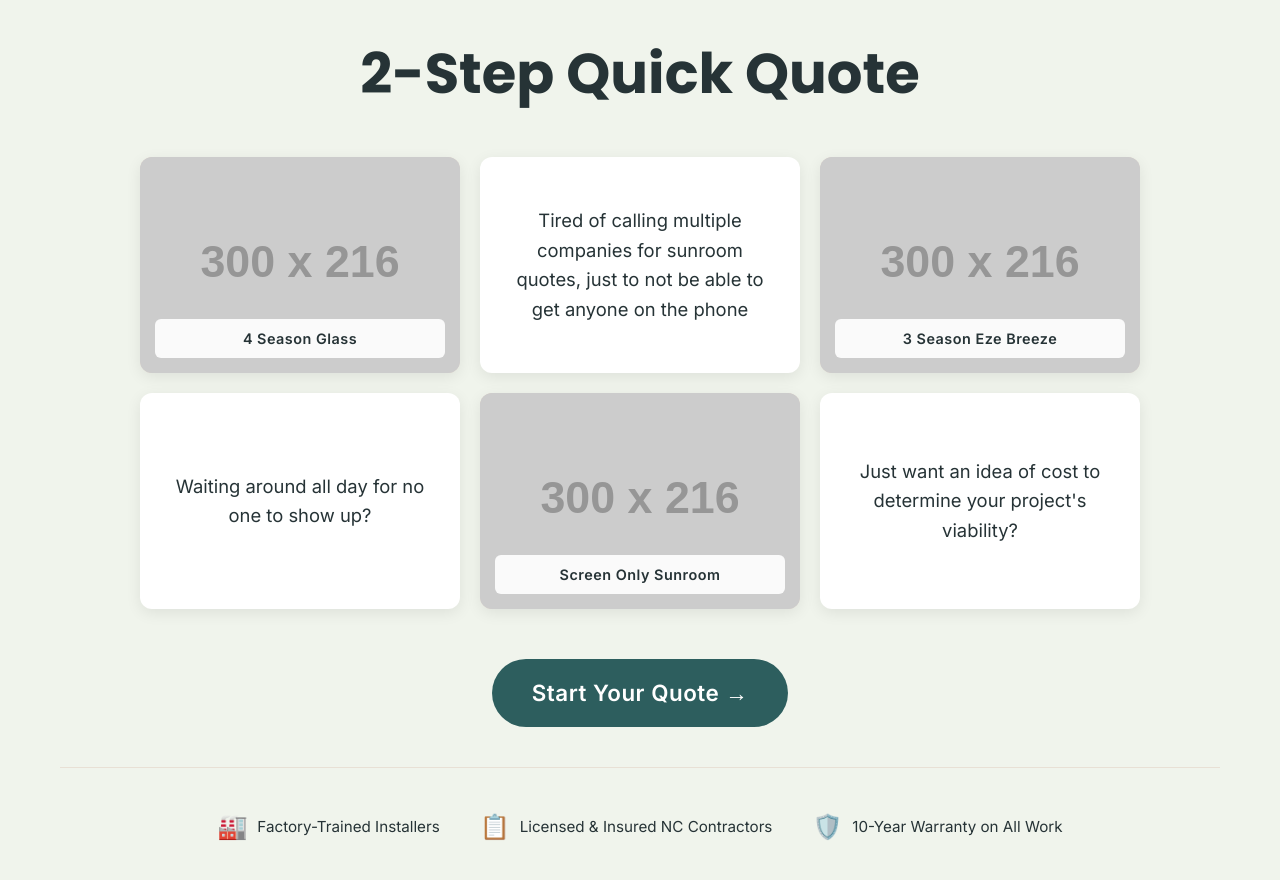
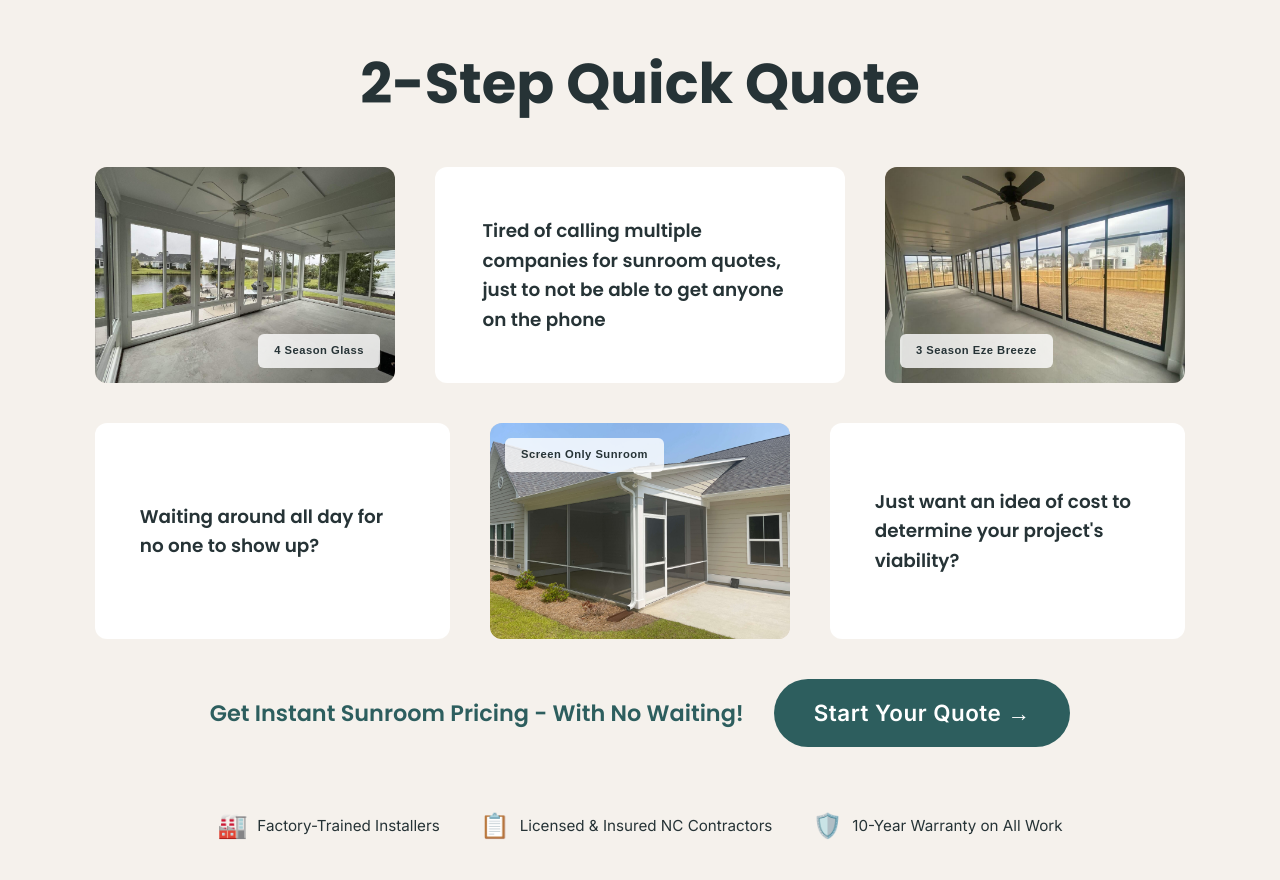
Before and after one commit to stevenecollins/sunroom-calculator, a plain HTML site: page index.html in a window 1280 px wide. Drawn offline with Linux system fonts and the light colour scheme; placeholder pictures from the web are drawn by us.

Commit message:
Finished styling step 1

```diff
--- a/css/styles.css
+++ b/css/styles.css
@@ -12,7 +12,7 @@
 
    Brand Colors:
    B-01 Brand: #2D5E5E
-   B-02 Brand Accent: #F8F1EC
+   B-02 Brand Accent: #F5F1EC
    B-03 Brand Alt: #E6D7CC
    B-04 Brand Alt Accent: #9BA3A3
    ============================================== */
@@ -26,7 +26,7 @@
 body {
 	font-family: "Inter", -apple-system, BlinkMacSystemFont, "Segoe UI", Roboto,
 		"Helvetica Neue", Arial, sans-serif;
-	background-color: #f0f4ec;
+	background-color: #f5f1ec;
 	color: #263336;
 	line-height: 1.6;
 	min-height: 100vh;
@@ -80,7 +80,7 @@ body {
 	font-family: "Poppins", sans-serif;
 	font-size: 2rem;
 	color: #263336;
-	margin-bottom: 30px;
+	margin-bottom: 50px;
 	font-weight: 700;
 	line-height: 1.2;
 }
@@ -103,7 +103,7 @@ body {
 	min-height: 180px;
 	border-radius: 12px;
 	overflow: hidden;
-	box-shadow: 0 4px 15px rgba(0, 0, 0, 0.08);
+	/* box-shadow: 0 4px 15px rgba(0, 0, 0, 0.08); */
 	transition: transform 0.3s ease, box-shadow 0.3s ease;
 }
 
@@ -127,19 +127,26 @@ body {
 
 /* Room Label - Responsive */
 .room-label {
-	font-family: "Inter", sans-serif;
+	font-family: "Poppiins", sans-serif;
 	position: absolute;
 	bottom: 12px;
 	left: 12px;
-	right: 12px;
-	background: rgba(255, 255, 255, 0.9);
+	right: auto; /* Not full width */
+	background: rgba(255, 255, 255, 0.8); /* Keep at 80% */
 	color: #263336;
-	padding: 6px 10px;
+	padding: 6px 12px;
 	border-radius: 6px;
-	font-size: 0.85rem;
+	font-size: 0.7rem;
 	font-weight: 600;
 	text-align: center;
 	letter-spacing: 0.3px;
+	white-space: nowrap; /* Keep text on one line */
+}
+
+/* Test positioning for first image */
+.grid-item[data-mobile-order="1"] .room-label {
+	left: 12px;
+	right: auto;
 }
 
 /* Text Items - Mobile */
@@ -153,10 +160,12 @@ body {
 }
 
 .text-item p {
-	font-size: 1rem;
+	font-family: "Poppins", sans-serif;
+	font-size: 1.2rem;
+	font-weight: 600;
 	color: #263336;
 	line-height: 1.5;
-	text-align: center;
+	text-align: left;
 	max-width: 90%;
 }
 
@@ -165,9 +174,29 @@ body {
 	display: flex;
 	flex-direction: column;
 	gap: 15px;
-	margin-top: 30px;
+	margin-top: 40px;
 	padding-top: 30px;
 	border-top: 1px solid #e8e0d5;
+}
+
+/* Pricing Tagline Section - Mobile First */
+.pricing-tagline-section {
+	display: flex;
+	flex-direction: column;
+	align-items: center;
+	gap: 20px;
+	margin: 40px auto;
+	max-width: 100%;
+}
+
+.pricing-tagline {
+	font-family: "Poppins", sans-serif;
+	font-size: 1.2rem;
+	font-weight: 600;
+	color: #2d5e5e;
+	text-align: center;
+	margin: 0;
+	line-height: 1.4;
 }
 
 .badge {
@@ -584,7 +613,7 @@ body {
 
 .next-steps {
 	text-align: left;
-	background: #f8f1ec;
+	background: #f5f1ec;
 	padding: 30px;
 	border-radius: 8px;
 	margin-bottom: 30px;
@@ -700,31 +729,72 @@ body {
 }
 
 /* ==============================================
-   TABLET LAYOUT (768px and up) - 2x3 Grid
+   SHARED TABLET & DESKTOP STYLES (768px and up)
    ============================================== */
 @media (min-width: 768px) {
+	/* Typography scaling */
+	#screen-landing h1 {
+		font-size: 2.8rem;
+		margin-bottom: 40px;
+	}
+
+	/* Trust badges in a row */
+	.trust-badges {
+		flex-direction: row;
+		justify-content: center;
+		gap: 30px;
+		margin-top: 40px;
+		padding-top: 40px;
+	}
+
+	.badge {
+		font-size: 0.95rem;
+		padding: 0;
+	}
+
+	.badge .icon {
+		font-size: 1.4rem;
+	}
+
+	/* Pricing tagline section - horizontal layout */
+	.pricing-tagline-section {
+		flex-direction: row;
+		justify-content: center;
+		align-items: center;
+		gap: 30px;
+		margin: 50px auto;
+	}
+
+	.pricing-tagline {
+		font-size: 1.3rem;
+		text-align: left;
+		max-width: 350px;
+		line-height: 1.3;
+	}
+}
+
+/* ==============================================
+   TABLET LAYOUT (768px to 1170px) - 2x3 Grid
+   ============================================== */
+@media (min-width: 768px) and (max-width: 1170px) {
 	/* Adjust container for tablet */
 	.container {
 		max-width: 900px;
 		padding: 30px 25px;
 	}
 
-	/* Typography for tablet */
-	#screen-landing h1 {
-		font-size: 2.8rem;
-		margin-bottom: 40px;
+	/* Value Grid - Fixed width, centered */
+	.value-grid {
+		max-width: 684px; /* Exact width: 300 + 40 + 344 */
+		margin: 0 auto 45px; /* Center the grid */
+		gap: 40px;
+		justify-content: center;
+		align-items: flex-start;
 	}
 
-	/* Value Grid - 2 columns for tablet */
-	.value-grid {
-		gap: 20px;
-		margin-bottom: 45px;
-	}
-
-	/* Grid items - 2 per row */
+	/* Grid items - Fixed widths, no grow/shrink */
 	.grid-item {
-		flex: 1 1 calc(50% - 10px); /* 2 columns with gap */
-		min-height: 200px;
+		flex: 0 0 auto; /* Don't grow or shrink */
 	}
 
 	/* Reorder items for tablet layout to match design */
@@ -747,14 +817,19 @@ body {
 		order: 6;
 	} /* "Just want an idea..." text */
 
-	/* Adjust heights for better proportions */
+	/* FIXED WIDTHS - Adaptive design */
 	.image-item {
-		height: 220px;
+		width: 300px; /* Fixed width */
+		height: 200px; /* Fixed height */
 	}
 
 	.text-item {
-		min-height: 220px;
+		width: 344px; /* Fixed width matching design */
+		height: 200px; /* Same height as images */
 		padding: 30px 25px;
+		display: flex;
+		align-items: center;
+		justify-content: center;
 	}
 
 	.text-item p {
@@ -762,113 +837,175 @@ body {
 		line-height: 1.55;
 	}
 
-	/* Room labels slightly larger */
+	/* Room labels - smaller and positioned */
 	.room-label {
-		font-size: 0.9rem;
-		padding: 7px 12px;
-		bottom: 15px;
-		left: 15px;
-		right: 15px;
+		font-size: 0.7rem;
+		padding: 7px 14px;
 	}
 
-	/* Trust badges in a row for tablet */
-	.trust-badges {
-		flex-direction: row;
-		justify-content: center;
-		gap: 30px;
-		margin-top: 40px;
-		padding-top: 40px;
+	/* Tablet positioning for each room label */
+	/* 4 Season Glass - move to right */
+	.grid-item[data-mobile-order="1"] .room-label {
+		left: auto;
+		right: 15px;
+		bottom: 15px;
+		top: auto;
 	}
 
-	.badge {
-		font-size: 0.95rem;
-		padding: 0;
+	/* 3 Season Eze Breeze - stays left */
+	.grid-item[data-mobile-order="3"] .room-label {
+		left: 15px;
+		right: auto;
+		bottom: 15px;
+		top: auto;
 	}
 
-	.badge .icon {
-		font-size: 1.4rem;
+	/* Screen Only Sunroom - move to right and top */
+	.grid-item[data-mobile-order="5"] .room-label {
+		left: auto;
+		right: 15px;
+		bottom: auto;
+		top: 15px;
 	}
 }
 
 /* ==============================================
-   DESKTOP LAYOUT (1024px and up) - 3x2 Grid
+   DESKTOP LAYOUT (1171px and up) - 3x2 Grid
    ============================================== */
-@media (min-width: 1024px) {
+@media (min-width: 1171px) {
 	/* Adjust container for desktop */
 	.container {
 		max-width: 1200px;
+		margin: 0 auto;
 		padding: 40px 20px;
 	}
 
 	/* Typography for desktop */
 	#screen-landing h1 {
 		font-size: 3.5rem;
+		margin-top: 10px;
 		margin-bottom: 50px;
 	}
 
-	/* Value Grid - 3 columns for desktop */
+	/* Value Grid - Fixed width, centered */
 	.value-grid {
-		max-width: 1000px;
-		margin: 0 auto 50px;
+		max-width: 1090px; /* Exact width for desktop layout */
+		margin: 0 auto; /* Remove bottom margin - controlled by pricing section */
+		gap: 40px;
+		justify-content: center;
 	}
 
-	/* Grid items - 3 per row */
+	/* Grid items - Fixed widths, no grow/shrink */
 	.grid-item {
-		flex: 1 1 calc(33.333% - 14px); /* 3 columns with gap */
-		min-height: 216px;
+		flex: 0 0 auto; /* Don't grow or shrink */
 	}
 
-	/* Reorder items for desktop layout to match design */
+	/* Reset order for desktop layout - back to original */
 	.grid-item[data-mobile-order="1"] {
 		order: 1;
-	} /* Glass Image */
+	} /* Glass Image - 300px */
 	.grid-item[data-mobile-order="2"] {
 		order: 2;
-	} /* "Tired of calling..." text */
+	} /* "Tired of calling..." text - 410px */
 	.grid-item[data-mobile-order="3"] {
 		order: 3;
-	} /* Eze Breeze Image - back to position 3 */
+	} /* Eze Breeze Image - 300px */
 	.grid-item[data-mobile-order="4"] {
 		order: 4;
-	} /* "Waiting around..." text - back to position 4 */
+	} /* "Waiting around..." text - 355px */
 	.grid-item[data-mobile-order="5"] {
 		order: 5;
-	} /* Screen Room Image */
+	} /* Screen Room Image - 300px */
 	.grid-item[data-mobile-order="6"] {
 		order: 6;
-	} /* "Just want an idea..." text */
+	} /* "Just want an idea..." text - 355px */
 
-	/* Fixed heights for desktop for perfect alignment */
+	/* FIXED WIDTHS - Images always 300px */
 	.image-item {
-		height: 216px;
+		width: 300px; /* Fixed width */
+		height: 216px; /* Fixed height */
 	}
 
+	/* Different widths for text boxes based on position */
 	.text-item {
-		min-height: 216px;
-		height: 216px;
+		height: 216px; /* Same height as images */
 		padding: 30px;
+		display: flex;
+		align-items: center;
+		justify-content: center;
+	}
+
+	/* Row 1 center text (position 2) - wider */
+	.grid-item[data-mobile-order="2"] {
+		width: 410px;
+	}
+
+	/* Row 2 side texts (positions 4 and 6) - narrower */
+	.grid-item[data-mobile-order="4"],
+	.grid-item[data-mobile-order="6"] {
+		width: 355px;
 	}
 
 	.text-item p {
 		font-size: 1.15rem;
 		line-height: 1.6;
-		max-width: 100%;
 	}
 
 	/* Room labels for desktop */
 	.room-label {
-		font-size: 0.9rem;
-		padding: 8px 12px;
+		font-size: 0.7rem;
+		padding: 8px 16px;
 		letter-spacing: 0.5px;
+	}
+
+	/* Desktop positioning for each room label */
+	/* 4 Season Glass - move to right */
+	.grid-item[data-mobile-order="1"] .room-label {
+		left: auto;
+		right: 15px;
+		bottom: 15px;
+		top: auto;
+	}
+
+	/* 3 Season Eze Breeze - stays left */
+	.grid-item[data-mobile-order="3"] .room-label {
+		left: 15px;
+		right: auto;
+		bottom: 15px;
+		top: auto;
+	}
+
+	/* Screen Only Sunroom - move to top left */
+	.grid-item[data-mobile-order="5"] .room-label {
+		left: 15px;
+		right: auto;
+		bottom: auto;
+		top: 15px;
 	}
 
 	/* Trust badges optimal spacing for desktop */
 	.trust-badges {
+		flex-direction: row;
+		justify-content: center;
 		gap: 40px;
+		margin-top: 60px; /* Exactly 60px below the button */
+		padding-top: 0; /* Remove padding to keep exact 60px spacing */
+		border-top: none; /* Clean look without border on desktop */
 	}
 
 	.badge .icon {
 		font-size: 1.5rem;
+	}
+
+	/* Pricing tagline - single line on desktop */
+	.pricing-tagline-section {
+		margin: 40px auto 0; /* 40px below the value grid, 0 bottom */
+	}
+
+	.pricing-tagline {
+		font-size: 1.4rem;
+		max-width: none;
+		white-space: nowrap;
 	}
 }
 
--- a/index.html
+++ b/index.html
@@ -21,7 +21,7 @@
 						<!-- Grid Item 1: Glass Image -->
 						<div class="grid-item image-item" data-mobile-order="1">
 							<img
-								src="https://via.placeholder.com/300x216/E8E0D6/255E65?text=Glass+Sunroom"
+								src="images/glass.jpg"
 								alt="4 Season Glass Sunroom"
 							/>
 							<span class="room-label">4 Season Glass</span>
@@ -37,7 +37,7 @@
 
 						<!-- Grid Item 3: Eze Breeze Image -->
 						<div class="grid-item image-item" data-mobile-order="3">
-							<img src="https://via.placeholder.com/300x216/E8E0D6/255E65?text=Eze+Breeze" alt="3 Season Eze Breeze" />
+							<img src="images/eZEBreeze.jpg" alt="3 Season Eze Breeze" />
 							<span class="room-label">3 Season Eze Breeze</span>
 						</div>
 
@@ -48,7 +48,7 @@
 
 						<!-- Grid Item 5: Screen Room Image -->
 						<div class="grid-item image-item" data-mobile-order="5">
-							<img src="https://via.placeholder.com/300x216/E8E0D6/255E65?text=Screen+Room" alt="Screen Only Sunroom" />
+							<img src="images/screenRoom.jpg" alt="Screen Only Sunroom" />
 							<span class="room-label">Screen Only Sunroom</span>
 						</div>
 
@@ -60,11 +60,16 @@
 							</p>
 						</div>
 					</div>
-				</div>
+			</div>
 
+			<div class="pricing-tagline-section">
+				<p class="pricing-tagline">
+					Get Instant Sunroom Pricing - With No Waiting!
+				</p>
 				<button class="cta-button primary" onclick="showRoomSelection()">
 					Start Your Quote →
 				</button>
+			</div>
 
 				<div class="trust-badges">
 					<div class="badge">
```
Also changed, not shown: images/placeholder-generator.html (deleted, +0 -47 lines), images/eZEBreeze.jpg (added), images/glass.jpg (added), images/screenRoom.jpg (added), 2 other files.
